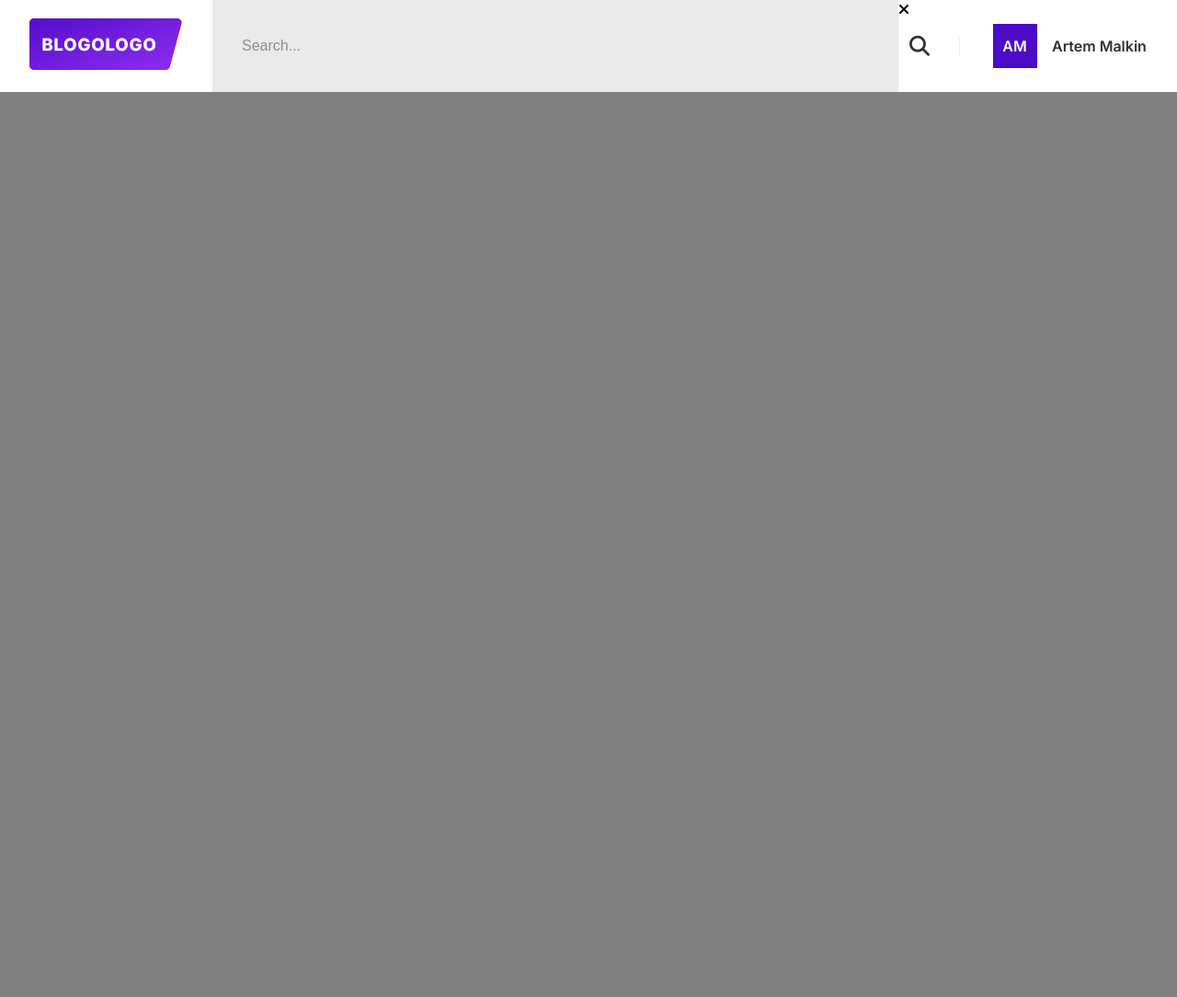
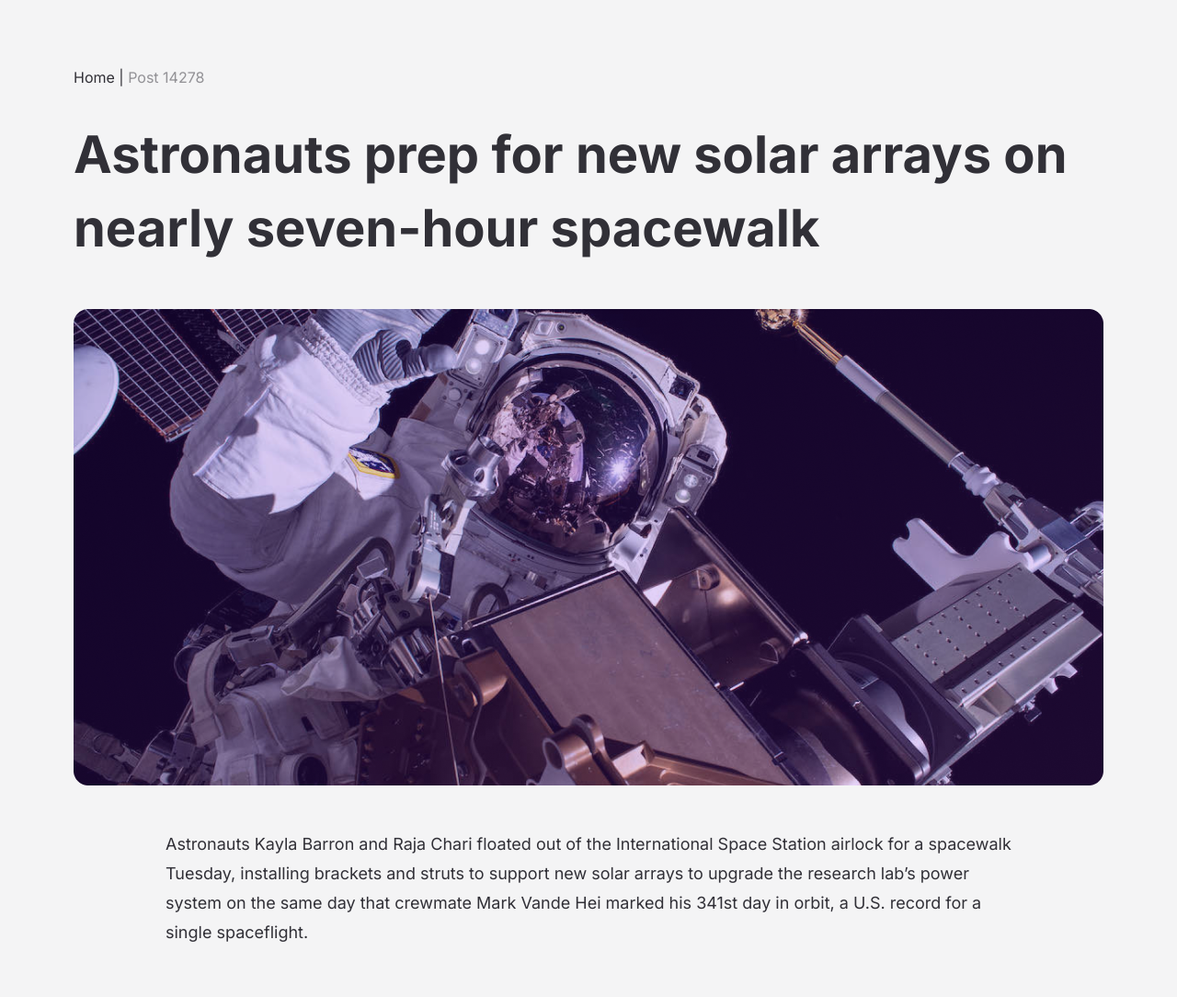
Before and after one commit to Karina-Milosnaya/diploma_project, a React (Create React App) app: page /search in a window 1280 px wide. Shown: the top 1084 px of the page at 92% size. Before the commit the page ends 800 px from the top, so only its background shows below. Built offline with nearby package versions, Linux system fonts and the light colour scheme.

Commit message:
add SelectedPost component

```diff
--- a/src/App.tsx
+++ b/src/App.tsx
@@ -6,6 +6,7 @@ import Tab from "./components/Tab/Tab";
 import Tabs from "./components/Tabs/Tabs";
 import Button from "./components/Button/Button";
 import Dropdown from "./components/Dropdown/Dropdown";
+import SelectedPost from "./components/SelectedPost/SelectedPost";
 
 function App() {
   function handleClick1() {
@@ -17,8 +18,8 @@ function App() {
 
   return (
     <>
-      <Header fullname="Artem Malkin"></Header>
-      {/* <Title></Title> */}
+      {/* <Header fullname="Artem Malkin"></Header> */}
+      {/* <Title titleContent="Blog"></Title> */}
       {/* <Tab tabContent="Articles"></Tab> */}
       {/* <Tabs></Tabs> */}
       {/* <Button
@@ -34,6 +35,7 @@ function App() {
         functionClick={handleClick2}
       ></Button> */}
       {/* <Dropdown fullname="Artem Malkin"></Dropdown> */}
+      <SelectedPost></SelectedPost>
     </>
   );
 }
--- /dev/null
+++ b/src/components/SelectedPost/SelectedPost.css
@@ -0,0 +1,67 @@
+.selected-post {
+  background-color: rgba(49, 48, 55, 0.05);
+  padding: 72px 0;
+}
+
+.selected-post__wrap {
+  border-bottom: 1px solid rgba(49, 48, 55, 0.1);
+}
+
+.selected-post__nav {
+  font-size: 16px;
+  font-weight: 400;
+  line-height: 24px;
+  color: #313037;
+  margin-bottom: 32px;
+}
+
+.selected-post__nav a {
+  color: rgba(49, 48, 55, 0.5);
+}
+
+.selected-post__img {
+  margin-top: 48px;
+  width: 1120px;
+  height: 518px;
+}
+
+.selected-post__img img {
+  object-fit: cover;
+  width: 100%;
+  height: 100%;
+  object-position: center;
+}
+
+.selected-post__description {
+  margin-top: 48px;
+  padding: 0 100px;
+}
+
+.selected-post__description p {
+  font-size: 18px;
+  font-weight: 400;
+  line-height: 32px;
+  color: #313037;
+  margin-bottom: 48px;
+}
+
+.selected-post__reactions {
+  padding: 0 100px;
+  display: flex;
+  margin-bottom: 72px;
+}
+
+.selected-post__reactions_item {
+  background-color: rgba(49, 48, 55, 0.1);
+  border-radius: 4px;
+  padding: 16px 32px;
+  margin-right: 6px;
+}
+.selected-post__reactions_item:last-child {
+  margin-right: 0;
+}
+
+.reactions-icon {
+  font-size: 24px;
+  color: #313037;
+}
--- /dev/null
+++ b/src/components/SelectedPost/SelectedPost.tsx
@@ -0,0 +1,94 @@
+import Title from "../Title/Title";
+import "./SelectedPost.css";
+import Group1459 from "../../assets/Group1459.png";
+
+function SelectedPost() {
+  return (
+    <>
+      <section className="selected-post">
+        <div className="container">
+          <div className="selected-post__wrap">
+            <div className="selected-post__nav">
+              Home | <a href="#">Post 14278</a>
+            </div>
+            <Title titleContent="Astronauts prep for new solar arrays on nearly seven-hour spacewalk"></Title>
+            <div className="selected-post__img">
+              <img src={Group1459} alt="image" />
+            </div>
+            <div className="selected-post__description">
+              <p>
+                Astronauts Kayla Barron and Raja Chari floated out of the
+                International Space Station airlock for a spacewalk Tuesday,
+                installing brackets and struts to support new solar arrays to
+                upgrade the research lab’s power system on the same day that
+                crewmate Mark Vande Hei marked his 341st day in orbit, a U.S.
+                record for a single spaceflight.
+              </p>
+              <p>
+                During the final days of Alice Neel’s blockbuster solo show at
+                the Metropolitan Museum of Art this summer, the line into the
+                exhibition spanned the length of the museum’s European paintings
+                corridor, and the wait was over half an hour. Titled “People
+                Come First,” the show featured more than 100 gritty cityscapes,
+                domestic interiors, and stripped-down portraits of Neel’s
+                neighbors, friends, and fellow artists in the largest-ever
+                showing of her work in her hometown of New York City.
+              </p>
+              <p>
+                The stories tracked Hambling’s trailblazing career while
+                focusing on her current and upcoming projects. The artist’s
+                installation Relic (2021), produced alongside sound recordist
+                Chris Watson, was recently on view at Snape Maltings in London.
+                Meanwhile, this October, portraits by Hambling will be presented
+                at the Italian gallery Thomas Brambilla. The artist’s “Wave
+                Series” is also currently being exhibited in the group show
+                “Summer Exhibition” at Marlborough London, which runs through
+                September 10th.
+              </p>
+              <p>
+                The excitement surrounding this exhibition delighted longtime
+                fans of the expressive painter while inspiring a legion of new
+                devotees—a trend matched by Neel’s strengthening position in the
+                art market, especially in the past year. In May, Neel’s 1966
+                canvas Dr. Finger’s Waiting Room roused a flurry of bids from
+                the United States, Asia, and Europe at Christie’s New York,
+                where it ultimately sold for just over $3 million, breaking both
+                its high estimate and the artist’s auction record. Just hours
+                earlier at Sotheby’s New York, Neel’s double portrait Henry and
+                Sally Hope (1977), depicting an art historian and his wife, sold
+                for just under $1.6 million, notching her third-highest auction
+                result.
+              </p>
+              <p>
+                The demand for Maggi Hambling’s evocative portraits and
+                exuberant depictions of seascapes and landscapes surged this
+                past week, when the number of collectors inquiring on her work
+                increased more than tenfold from the week before. The British
+                artist, esteemed for her whirling, gestural paintings and bold
+                public sculptures, has seen a consistent wave of interest in her
+                work that has accelerated in the past few years. This recent
+                uptick in interest is consistent with Hambling’s career
+                trajectory, which has been punctuated by a flurry of public
+                commissions, institutional recognition, and secondary-market
+                demand.
+              </p>
+            </div>
+            <div className="selected-post__reactions">
+              <div className="selected-post__reactions_item">
+                <i className="fa-brands fa-facebook-f reactions-icon"></i>
+              </div>
+              <div className="selected-post__reactions_item">
+                <i className="fa-brands fa-twitter reactions-icon"></i>
+              </div>
+              <div className="selected-post__reactions_item">
+                <i className="fa-solid fa-ellipsis reactions-icon"></i>
+              </div>
+            </div>
+          </div>
+        </div>
+      </section>
+    </>
+  );
+}
+
+export default SelectedPost;
--- a/src/components/Title/Title.tsx
+++ b/src/components/Title/Title.tsx
@@ -1,9 +1,9 @@
 import "./Title.css";
 
-function Title() {
+function Title({ titleContent }: { titleContent: string }) {
   return (
     <>
-      <h1 className="main-title">Blog</h1>
+      <h1 className="main-title">{titleContent}</h1>
     </>
   );
 }
--- a/src/index.css
+++ b/src/index.css
@@ -8,12 +8,14 @@
 
 html {
   font-family: "Inter", sans-serif;
-  background-color: grey;
+  /* background-color: grey; */
 }
 
-/* .container {
-  padding: 32px 0;
-} */
+.container {
+  max-width: 1150px;
+  margin: auto;
+  padding: 0 15px;
+}
 
 .main-title {
   color: #313037;
```
Also changed, not shown: src/components/Header/Header.css (+0 -8 lines), src/assets/Group1459.png (added).
